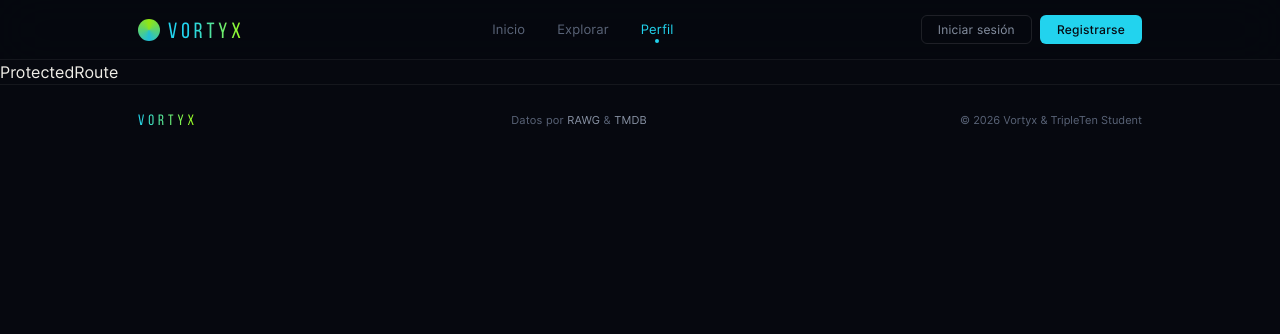
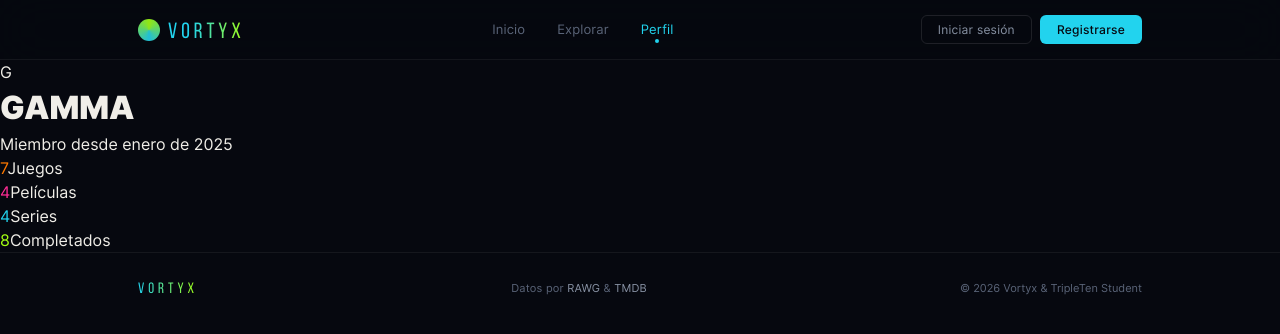
Before and after one commit to NorimNori/vortyx-frontend, a React (Vite) app: page /profile in a window 1280 px wide. Shown: the top 334 px of the page. Built offline with nearby package versions, Linux system fonts and the light colour scheme; no server answers.

Commit message:
feat: create ProfileHeader and associated utilities

```diff
--- a/src/components/App/App.jsx
+++ b/src/components/App/App.jsx
@@ -9,7 +9,7 @@ import Main from "../Main/Main";
 import SearchPage from "../SearchPage/SearchPage";
 import ItemDetail from "../ItemDetail/ItemDetail";
 import Profile from "../Profile/Profile";
-import ProtectedRoute from "../ProtectedRoute/ProtectedRoute";
+//import ProtectedRoute from "../ProtectedRoute/ProtectedRoute";
 import LoginModal from "../LoginModal/LoginModal";
 import RegisterModal from "../RegisterModal/RegisterModal";
 import NotFound from "../NotFound/NotFound";
@@ -75,14 +75,7 @@ function App() {
         <Route path="/search" element={<SearchPage />} />
         <Route path="/games/:id" element={<ItemDetail type="game" />} />
         <Route path="/movies/:id" element={<ItemDetail type="movie" />} />
-        <Route
-          path="/profile"
-          element={
-            <ProtectedRoute isLoggedIn={isLoggedIn}>
-              <Profile />
-            </ProtectedRoute>
-          }
-        />
+        <Route path="/profile" element={<Profile />} />
 
         <Route path="*" element={<NotFound />} />
       </Routes>
--- a/src/components/Profile/Profile.jsx
+++ b/src/components/Profile/Profile.jsx
@@ -1,3 +1,27 @@
-export default function Profile() {
-  return <div>Profile</div>;
+import ProfileHeader from "./ProfileHeader";
+import {
+  MOCK_USER,
+  MOCK_GAMES,
+  MOCK_MOVIES,
+  MOCK_SERIES,
+} from "../../utils/mockData";
+
+const user = MOCK_USER;
+const games = MOCK_GAMES;
+const movies = MOCK_MOVIES;
+const series = MOCK_SERIES;
+
+function Profile() {
+  return (
+    <div>
+      <ProfileHeader
+        user={user}
+        games={games}
+        movies={movies}
+        series={series}
+      />
+    </div>
+  );
 }
+
+export default Profile;
--- /dev/null
+++ b/src/components/Profile/ProfileHeader.jsx
@@ -0,0 +1,47 @@
+import { ITEM_STATUS } from "../../utils/profileConstants";
+import { formatDate } from "../../utils/profileHelpers";
+
+function ProfileHeader({ user, games, movies, series }) {
+  const totalCompleted = [...games, ...movies, ...series].filter(
+    (i) => i.status === ITEM_STATUS.COMPLETED,
+  ).length;
+
+  const quickStats = [
+    { val: games.length, label: "Juegos", color: "var(--color-game)" },
+    { val: movies.length, label: "Películas", color: "var(--color-movie)" },
+    { val: series.length, label: "Series", color: "var(--color-brand)" },
+    {
+      val: totalCompleted,
+      label: "Completados",
+      color: "var(--color-success)",
+    },
+  ];
+
+  return (
+    <header className="profile__header">
+      <div className="profile__avatar" aria-label="Avatar del usuario">
+        {user.name.charAt(0).toUpperCase()}
+      </div>
+
+      <div className="profile__info">
+        <h1 className="profile__name">{user.name.toUpperCase()}</h1>
+        <p className="profile__meta">
+          Miembro desde {formatDate(user.createdAt)}
+        </p>
+
+        <div className="profile__quick-stats">
+          {quickStats.map(({ val, label, color }) => (
+            <div key={label} className="profile__quick-stat">
+              <span className="profile__quick-stat-val" style={{ color }}>
+                {val}
+              </span>
+              <span className="profile__quick-stat-label">{label}</span>
+            </div>
+          ))}
+        </div>
+      </div>
+    </header>
+  );
+}
+
+export default ProfileHeader;
--- /dev/null
+++ b/src/utils/profileHelpers.js
@@ -0,0 +1,6 @@
+export function formatDate(isoString) {
+  return new Date(isoString).toLocaleDateString("es-MX", {
+    month: "long",
+    year: "numeric",
+  });
+}
```
